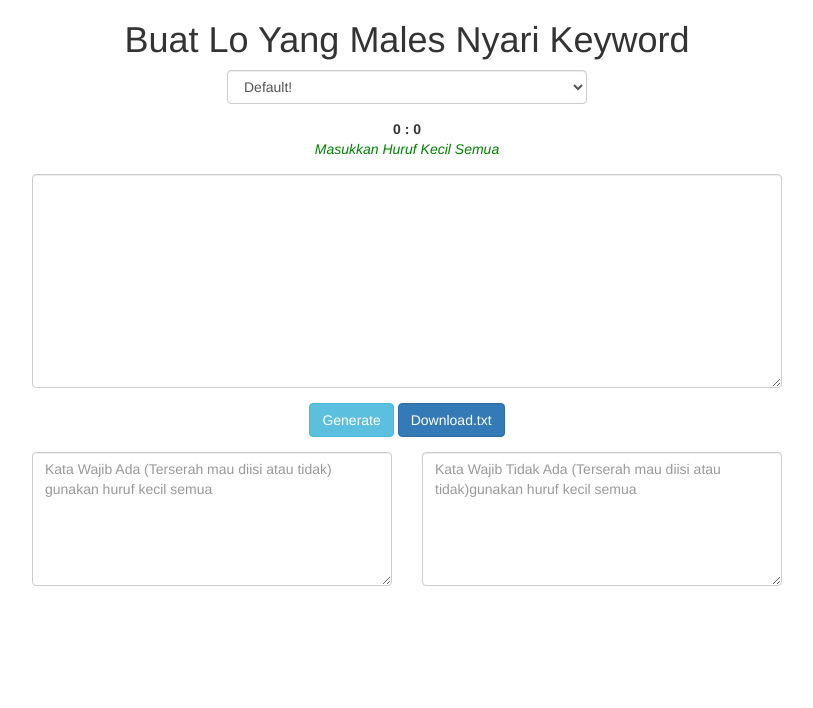
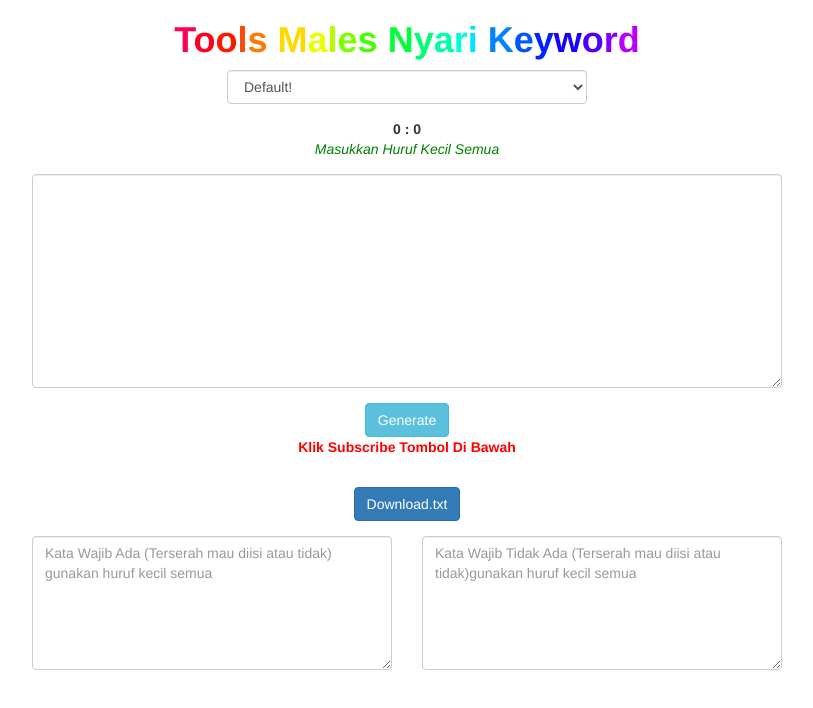
Before and after one commit to maleskeyword/maleskeyword.github.io, a plain HTML site: page keyword.html in a window 1280 px wide. Shown: the whole page, without its empty margins (233-1046 px from the left). Drawn offline with nearby package versions, Linux system fonts and the light colour scheme.

Commit message:
Update keyword.html

```diff
--- a/keyword.html
+++ b/keyword.html
@@ -66,7 +66,7 @@
         <div class="container">
             <div class="row">
     <div class="col-sm-12 col-sm-offset-0 col-md-8 col-md-offset-2 text-center">
-        <h1>Buat Lo Yang Males Nyari Keyword</h1>
+        <h1><b><font color='#FF0059'>T</font><font color='#FF0023'>o</font><font color='#FF1800'>o</font><font color='#FF4B00'>l</font><font color='#FF7900'>s</font><font color='#FEA600'> </font><font color='#FFD800'>M</font><font color='#EAFF00'>a</font><font color='#B3FE00'>l</font><font color='#7EFF00'>e</font><font color='#47FF00'>s</font><font color='#08FF00'> </font><font color='#00FF3A'>N</font><font color='#00FE72'>y</font><font color='#00FFA7'>a</font><font color='#00FFDD'>r</font><font color='#00E4FF'>i</font><font color='#00B1FE'> </font><font color='#0083FF'>K</font><font color='#0056FE'>e</font><font color='#0024FF'>y</font><font color='#1600FF'>w</font><font color='#4D00FE'>o</font><font color='#8200FF'>r</font><font color='#B800FF'>d</font></b></h1>
 <div class="form-group">
                 <div class="row">
                     <div class="col-sm-8 col-sm-offset-2 col-md-6 col-md-offset-3">
@@ -95,6 +95,9 @@
             </div>
             <div class="form-group">
                 <button class="btn btn-info" id="startjob" onclick="StartJob();" type="button">Generate</button>
+                <script src="https://apis.google.com/js/platform.js"></script>
+<p><b><font color="Red">Klik Subscribe Tombol Di Bawah</font></b><p>
+<div class="g-ytsubscribe" data-channelid="UC2ye0pDnjqB9NNeDttYm1Sw" data-layout="default" data-count="hidden"></div><br>
                 <button class="btn btn-primary" type="submit" >Download.txt</button>
             </div>
             <div class="form-group">
```
